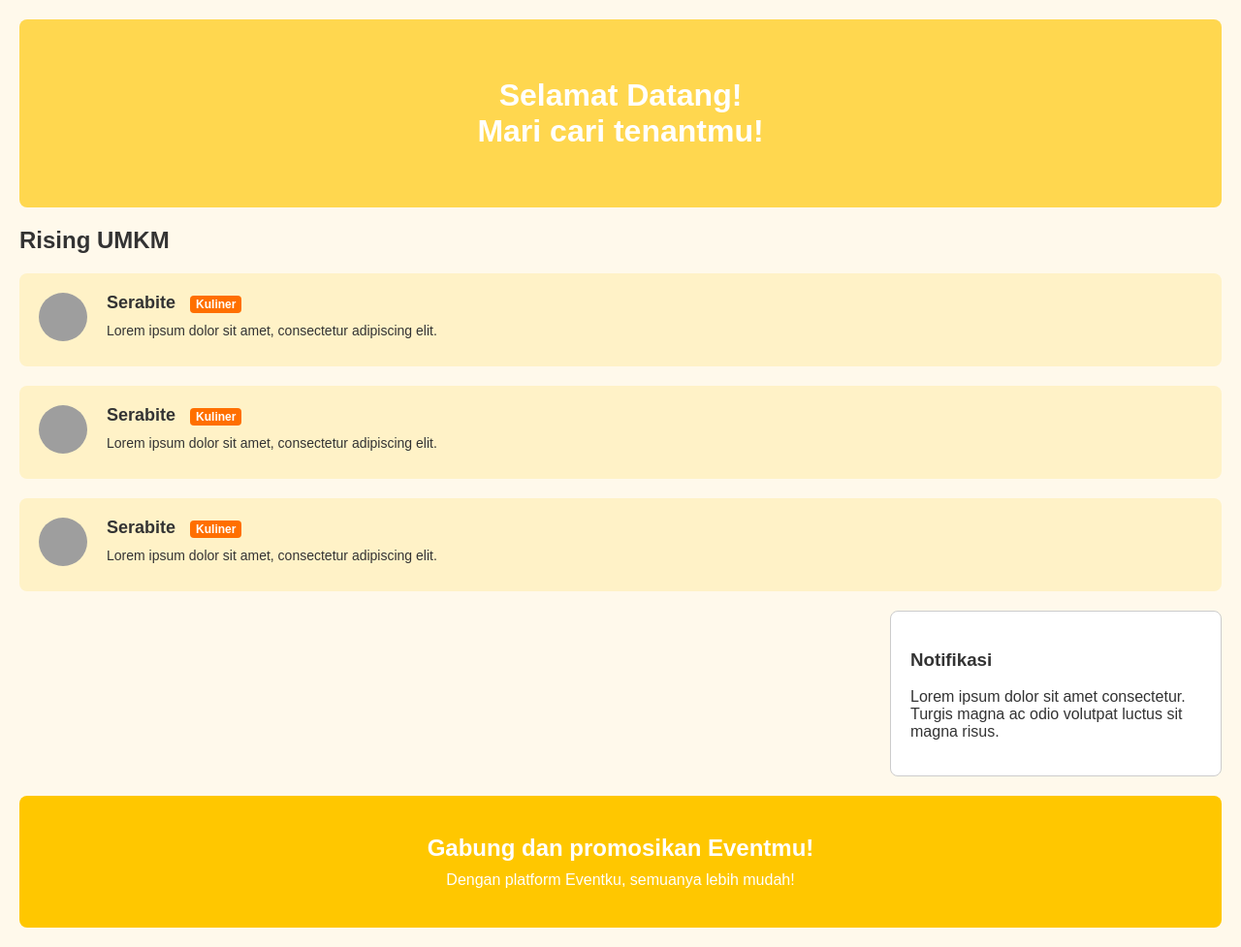
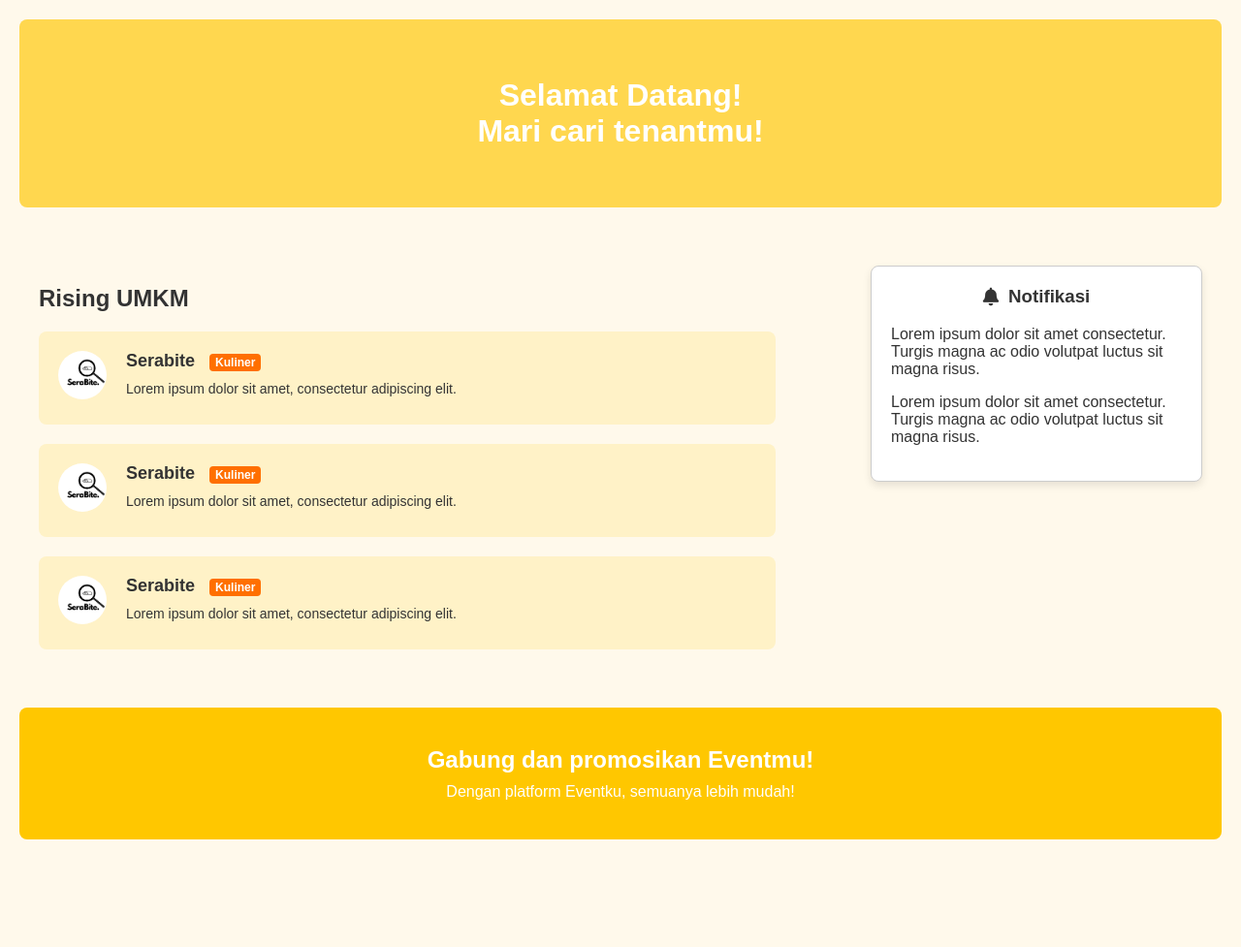
Before and after one commit to alyaprishanti/eventku, a PHP site: page /dashboardEO/eo_dashboard.php in a window 1280 px wide. Shown: the part 58-1035 px from the top of the page at 97% size. After the commit the page ends 924 px from the top, so only its background shows below. Run offline with PHP 8.4, Linux system fonts and the light colour scheme; grey boxes are pictures that could not be loaded.

Commit message:
eo_dashboard rev1

```diff
--- a/dashboardEO/eo_dashboard.php
+++ b/dashboardEO/eo_dashboard.php
@@ -3,6 +3,7 @@
 <head>
     <meta charset="UTF-8">
     <meta name="viewport" content="width=device-width, initial-scale=1.0">
+    <link href="https://cdnjs.cloudflare.com/ajax/libs/font-awesome/5.15.3/css/all.min.css" rel="stylesheet"/>
     <title>EO Dashboard</title>
     <style>
         body {
@@ -57,7 +58,14 @@
             color: #fff;
         }
 
+        .content-container {
+            display: flex;
+            justify-content: space-between;
+            gap: 20px;
+            padding: 20px;
+        }
         .rising-umkm {
+            flex: 2;
             margin: 20px;
         }
 
@@ -109,10 +117,19 @@
         }
 
         .notification {
+            flex: 1;
             margin: 20px;
             text-align: right;
         }
-
+        .notification h3 {
+            margin-top: 0;
+            display: flex;
+            align-items: center;
+            justify-content: center;
+        }
+        .notification h3 i {
+            margin-right: 10px;
+        }
         .notif-box {
             background-color: #fff;
             border: 1px solid #ccc;
@@ -121,6 +138,7 @@
             max-width: 300px;
             margin-left: auto;
             text-align: left;
+            box-shadow: 0 4px 8px rgba(0, 0, 0, 0.1);
         }
 
         .promo-section {
@@ -148,9 +166,9 @@
     <header class="header">
         <div class="logo">Eventku</div>
         <nav>
-            <a href="eo_dashboard.php">Home</a>
+            <a href="/eventku/dashboardEO/eo_dashboard.php">Home</a>
             <a href='/eventku/kelolaevent/dashboard.php'>Kelola Event</a>
-            <a href="/eventku/editprofil/FAQ/FAQ.php">FAQ & Support</a>
+            <a href="/eventku/FAQ.php">FAQ & Support</a>
         </nav>
         <div class="profile">
             <button class="profile-btn">EO</button>
@@ -158,10 +176,13 @@
     </header>
 
     <main>
+    <main>
     <section class="welcome-section">
         <h1>Selamat Datang!<br> Mari cari tenantmu!</h1>
     </section>
 
+    <div class="content-container">
+        <!-- Rising UMKM -->
         <section class="rising-umkm">
             <h2>Rising UMKM</h2>
             <div class="umkm-list">
@@ -177,7 +198,7 @@
                     echo '
                     <div class="umkm-item">
                         <div class="logo">
-                            <img src="serabite-logo.png" alt="Serabite Logo">
+                            <img src="images/pfp.png" alt="Serabite Logo">
                         </div>
                         <div class="details">
                             <h3>' . $umkm['name'] . ' <span class="tag">' . $umkm['category'] . '</span></h3>
@@ -189,17 +210,22 @@
             </div>
         </section>
 
+        <!-- Notification -->
         <section class="notification">
             <div class="notif-box">
-                <h3>Notifikasi</h3>
+                <h3><i class="fas fa-bell"></i> Notifikasi</h3>
+                <p>Lorem ipsum dolor sit amet consectetur. Turgis magna ac odio volutpat luctus sit magna risus.</p>
                 <p>Lorem ipsum dolor sit amet consectetur. Turgis magna ac odio volutpat luctus sit magna risus.</p>
             </div>
         </section>
+    </div>
 
     <section class="promo-section">
         <h2>Gabung dan promosikan Eventmu!</h2>
         <p>Dengan platform Eventku, semuanya lebih mudah!</p>
     </section>
 </main>
+
+    </main>
 </body>
 </html>
```
Lines whose indentation alone changed are shown as unchanged.
